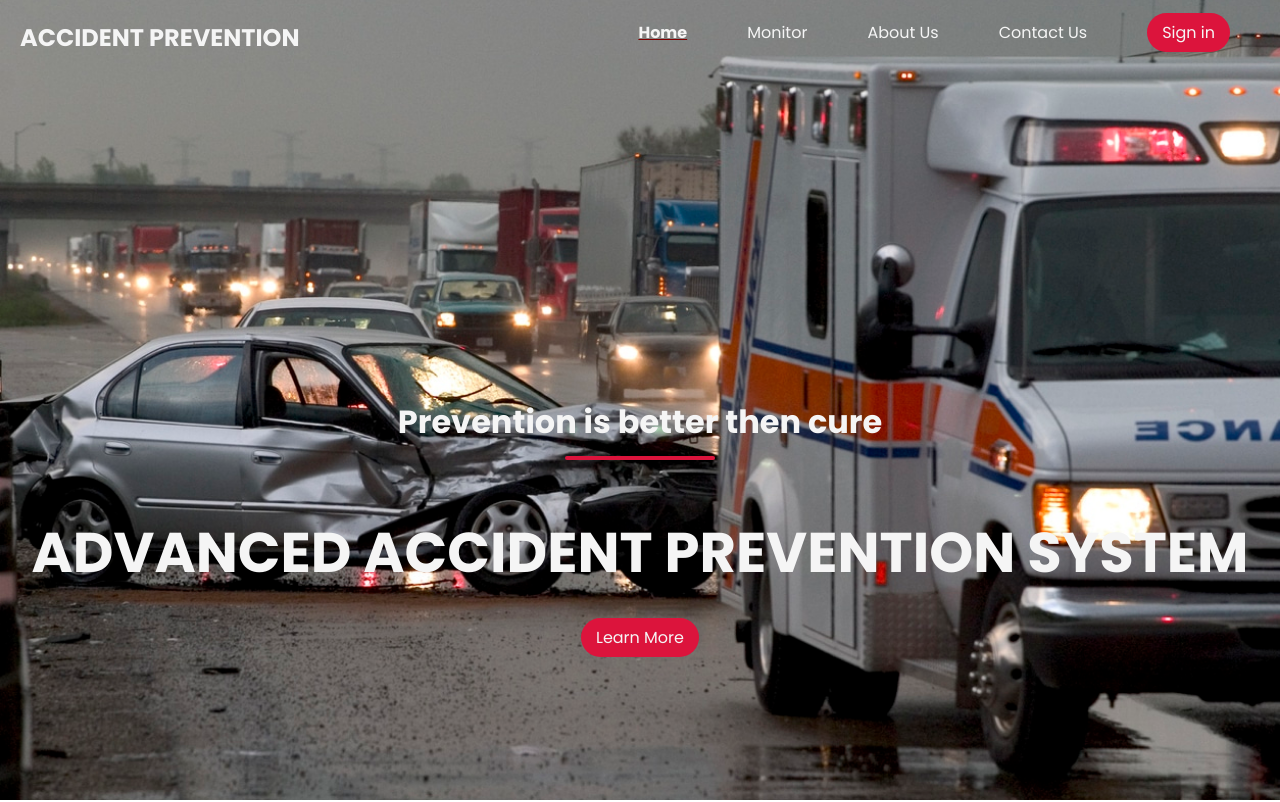
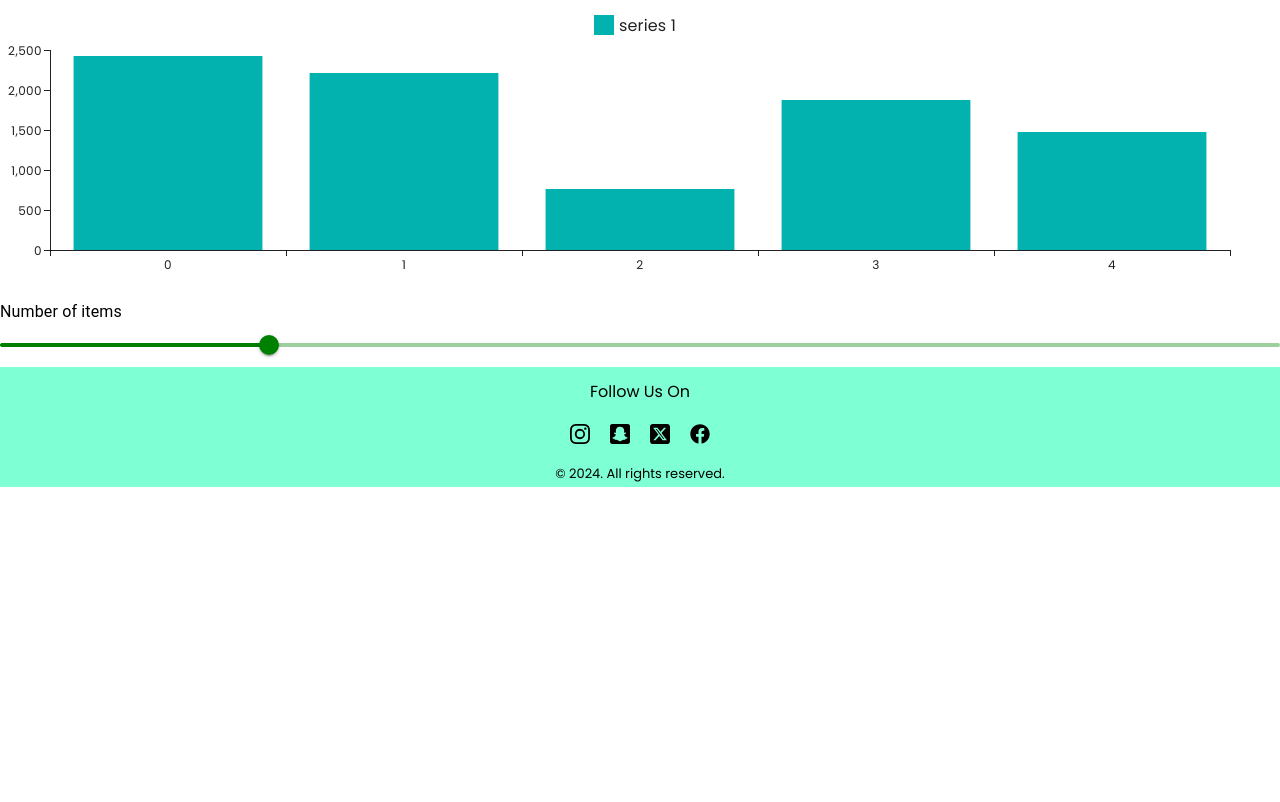
Before and after one commit to danielandrose/AnalogDevices, a React (Vite) app: page /battery-details in a window 1280 px wide. Shown: the top 802 px of the page. Built offline with nearby package versions, Linux system fonts and the light colour scheme; no server answers.

Commit message:
today's final changes

```diff
--- a/src/App.jsx
+++ b/src/App.jsx
@@ -3,14 +3,27 @@ import Header from "./components/Header"
 import NavBar from "./components/NavBar"
 import Monitor from "./components/Monitor"
 import { Footer } from './components/Footer'
+import TyrePressureDetails from './components/TyrePressureDetails'
+import BatteryDetails from './components/TyrePressureDetails'
+import { BrowserRouter,Routes,Route } from 'react-router-dom'
 function App() {
 
   return (
     <>
-      <NavBar />
-      <Header />
-      <Monitor />
-      <Footer />
+      <BrowserRouter>
+        <Routes>
+          <Route path="/" element={
+            <>
+            <NavBar />
+            <Header />
+            <Monitor />
+            </>
+          }/>
+          <Route path="/tyre-pressure-details" element={<TyrePressureDetails/>} />
+          <Route path="/battery-details" element={<BatteryDetails/>} />
+        </Routes>
+        <Footer />
+      </BrowserRouter>
     </>
   )
 }
--- /dev/null
+++ b/src/components/BatteryDetails.jsx
@@ -0,0 +1,5 @@
+import * as React from 'react';
+
+export default function BatteryDetails() {
+    return <h1>Tyre Pressure</h1>
+}
--- /dev/null
+++ b/src/components/TyrePressureDetails.jsx
@@ -0,0 +1,117 @@
+import * as React from 'react';
+import Box from '@mui/material/Box';
+import Typography from '@mui/material/Typography';
+import Slider from '@mui/material/Slider';
+import { BarChart } from '@mui/x-charts/BarChart';
+
+export default function TyrePressureDetails() {
+  const [seriesNb, setSeriesNb] = React.useState(1);
+  const [itemNb, setItemNb] = React.useState(5);
+
+  const handleItemNbChange = (event, newValue) => {
+    if (typeof newValue !== 'number') {
+      return;
+    }
+    setItemNb(newValue);
+  };
+
+  return (
+    <Box sx={{ width: '100%' }}>
+      <BarChart
+        height={300}
+        series={series
+          .slice(0, seriesNb)
+          .map((s) => ({ ...s, data: s.data.slice(0, itemNb) }))}
+      />
+      <Typography id="input-item-number" gutterBottom>
+        Number of items
+      </Typography>
+      <Slider
+        value={itemNb}
+        onChange={handleItemNbChange}
+        valueLabelDisplay="auto"
+        min={1}
+        max={20}
+        aria-labelledby="input-item-number"
+      />
+    </Box>
+  );
+}
+
+const highlightScope = {
+  highlight: 'series',
+  fade: 'global',
+};
+
+const series = [
+  {
+    label: 'series 1',
+    data: [
+      2423, 2210, 764, 1879, 1478, 1373, 1891, 2171, 620, 1269, 724, 1707, 1188,
+      1879, 626, 1635, 2177, 516, 1793, 1598,
+    ],
+  },
+  {
+    label: 'series 2',
+    data: [
+      2362, 2254, 1962, 1336, 586, 1069, 2194, 1629, 2173, 2031, 1757, 862, 2446,
+      910, 2430, 2300, 805, 1835, 1684, 2197,
+    ],
+  },
+  {
+    label: 'series 3',
+    data: [
+      1145, 1214, 975, 2266, 1768, 2341, 747, 1282, 1780, 1766, 2115, 1720, 1057,
+      2000, 1716, 2253, 619, 1626, 1209, 1786,
+    ],
+  },
+  {
+    label: 'series 4',
+    data: [
+      2361, 979, 2430, 1768, 1913, 2342, 1868, 1319, 1038, 2139, 1691, 935, 2262,
+      1580, 692, 1559, 1344, 1442, 1593, 1889,
+    ],
+  },
+  {
+    label: 'series 5',
+    data: [
+      968, 1371, 1381, 1060, 1327, 934, 1779, 1361, 878, 1055, 1737, 2380, 875, 2408,
+      1066, 1802, 1442, 1567, 1552, 1742,
+    ],
+  },
+  {
+    label: 'series 6',
+    data: [
+      2316, 1845, 2057, 1479, 1859, 1015, 1569, 1448, 1354, 1007, 799, 1748, 1454,
+      1968, 1129, 1196, 2158, 540, 1482, 880,
+    ],
+  },
+  {
+    label: 'series 7',
+    data: [
+      2140, 2082, 708, 2032, 554, 1365, 2121, 1639, 2430, 2440, 814, 1328, 883, 1811,
+      2322, 1743, 700, 2131, 1473, 957,
+    ],
+  },
+  {
+    label: 'series 8',
+    data: [
+      1074, 744, 2487, 823, 2252, 2317, 2139, 1818, 2256, 1769, 1123, 1461, 672,
+      1335, 960, 1871, 2305, 1231, 2005, 908,
+    ],
+  },
+  {
+    label: 'series 9',
+    data: [
+      1792, 886, 2472, 1546, 2164, 2323, 2435, 1268, 2368, 2158, 2200, 1316, 552,
+      1874, 1771, 1038, 1838, 2029, 1793, 1117,
+    ],
+  },
+  {
+    label: 'series 10',
+    data: [
+      1433, 1161, 1107, 1517, 1410, 1058, 676, 1280, 1936, 1774, 698, 1721, 1421,
+      785, 1752, 800, 990, 1809, 1985, 665,
+    ],
+  },
+].map((s) => ({ ...s, highlightScope }));
```
Also changed, not shown: package.json (+8 -3 lines), src/cssFiles/Monitor.css (line endings or trailing spaces), 1 other file (tests, documents, lock files or other folders).
